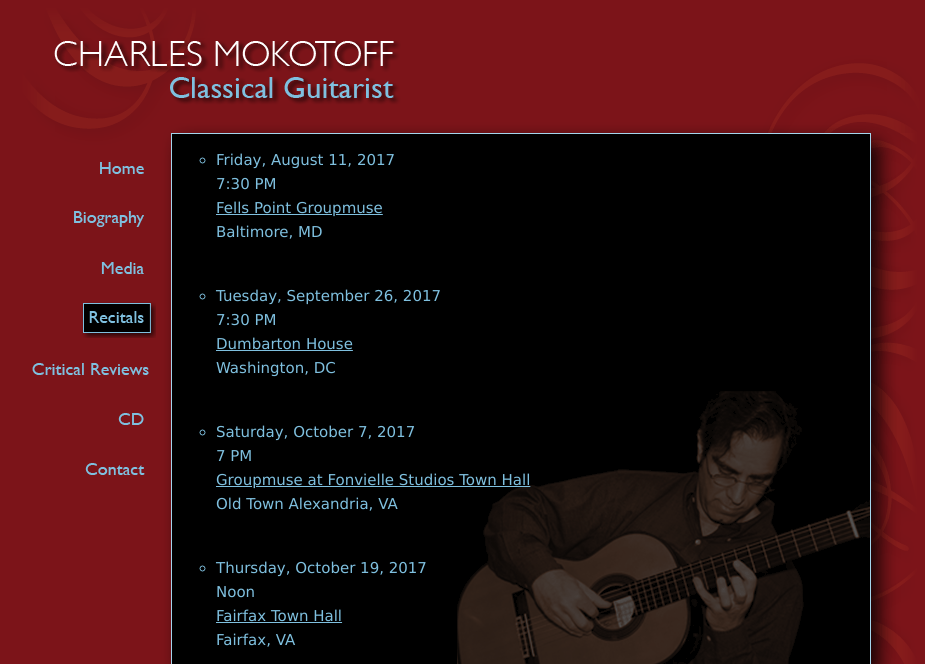
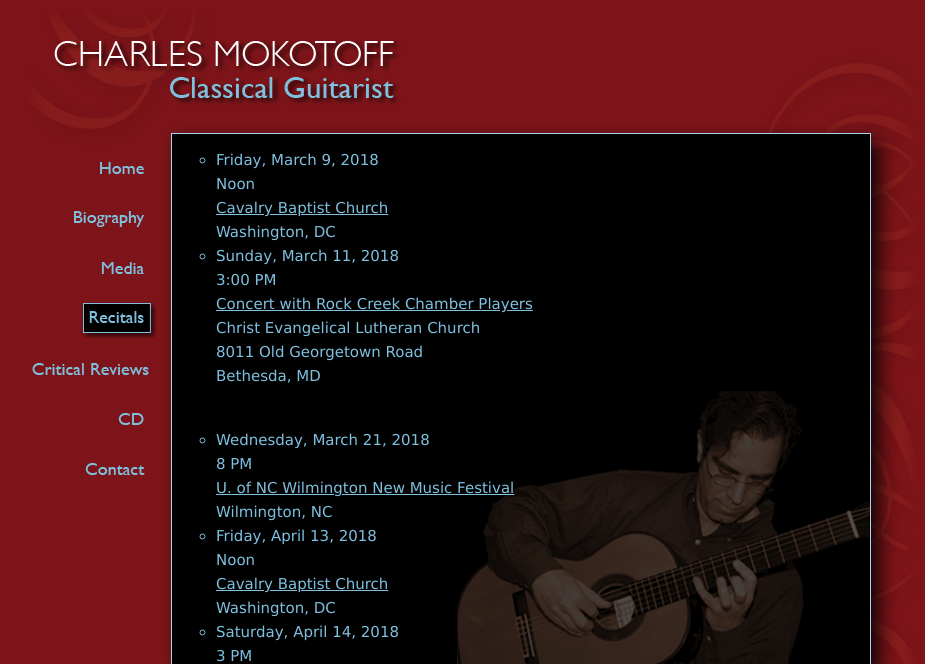
Before and after one commit to mokotoff/myweb, a plain HTML site: page recitals.html in a window 1280 px wide. Shown: the top 664 px of the page, without its empty margins (169-1094 px from the left). Drawn offline with Linux system fonts and the light colour scheme.

Commit message:
Added 2 FMMC and UNCW fest

```diff
--- a/recitals.html
+++ b/recitals.html
@@ -307,7 +307,7 @@
 				Lute Duets with John Armato<br />
 				<a href="http://www.dumbartonhouse.org/" target="_blank">Dumbarton House</a><br />
                 Washington, DC</p></li>
-             -->
+
                  <li>Friday, August 11, 2017<br>
 				7:30 PM<br>
 				<a href="https://www.groupmuse.com/events/5092-fell-s-point-groupmuse" target="_blank">Fells Point Groupmuse </a>
@@ -352,11 +352,12 @@
 				<a href="http://www.strathmore.org/planyourvisit/directionsparking.asp" target="_blank">Strathmore Mansion</a><br />
                 North Bethesda, MD</p></li>
 
-			<li>Friday, January 5, 2018<br>
+
+              -->
+			<li>Friday, March 9, 2018<br>
 				Noon<br>
 				<a href="http://www.calvarybaptistdc.org/" target="_blank">Cavalry Baptist Church</a><br>
 				Washington, DC</li>
-
 
                    <li>Sunday, March 11, 2018<br>
 				3:00 PM<br>
@@ -365,11 +366,22 @@
                8011 Old Georgetown Road<br />
                Bethesda, MD</p></li>
 
+			<li>Wednesday, March 21, 2018<br>
+				8 PM<br>
+				<a href="https://events.uncw.edu/MasterCalendar/EventDetails.aspx?data=hHr80o3M7J7%2bAHA8BJ%2bhQuWF4zlREH8MIn9K4PJYXNNlwv2dLzqxN7GU6PzlKdWz" target="_blank">U. of NC Wilmington New Music Festival</a><br>
+				Wilmington, NC</li>
+
+			<li>Friday, April 13, 2018<br>
+				Noon<br>
+				<a href="http://www.calvarybaptistdc.org/" target="_blank">Cavalry Baptist Church</a><br>
+				Washington, DC</li>
+
 			<li>Saturday, April 14, 2018<br />
                 3 PM<br />
 				<a href="http://uucolumbia.net/events/chalice-concert-5/" target="_blank">Columbia Universal Universalist Church</a><br>
 				Columbia, MD
                 <p></li>
+
 
 
 
```
